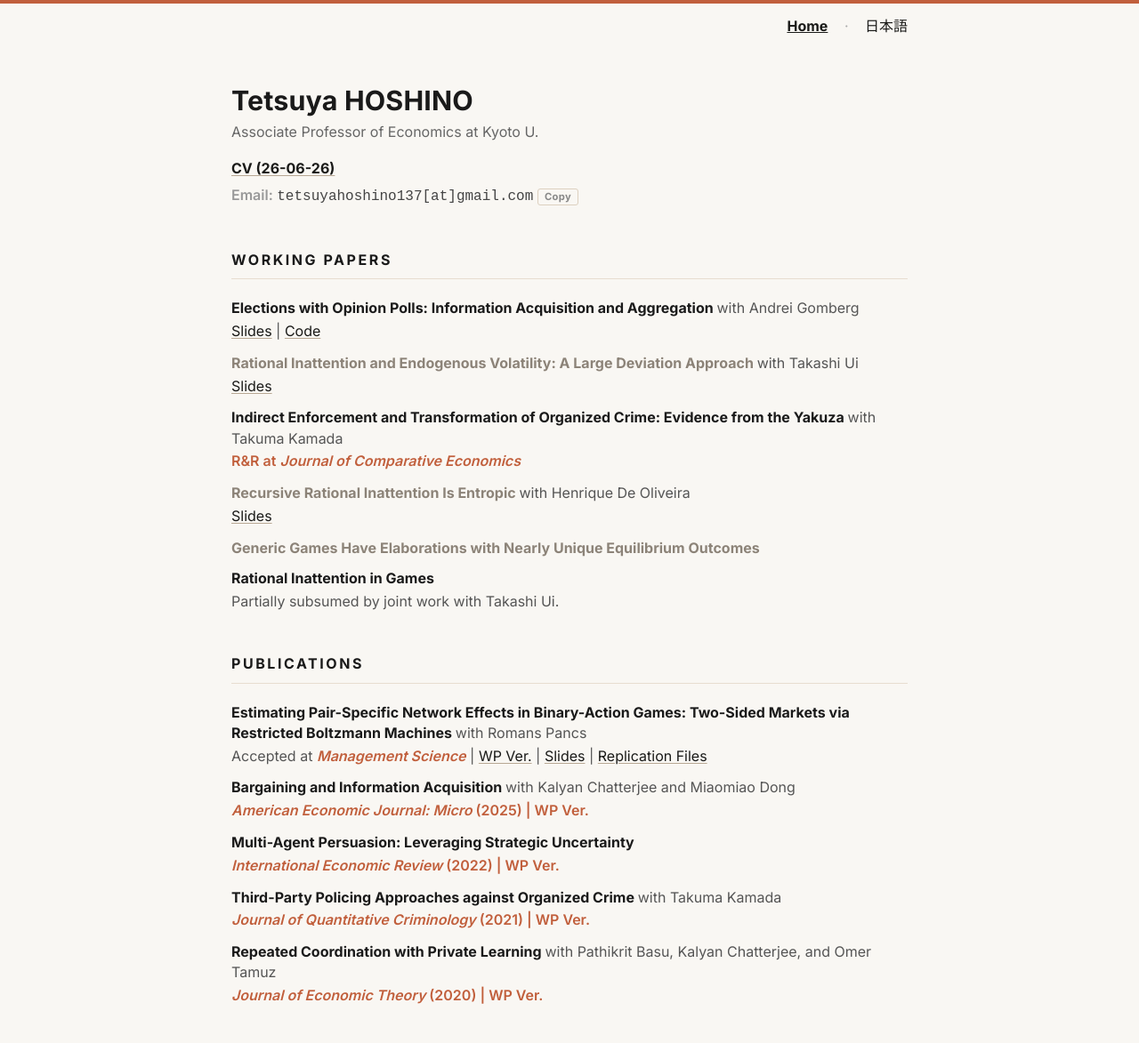
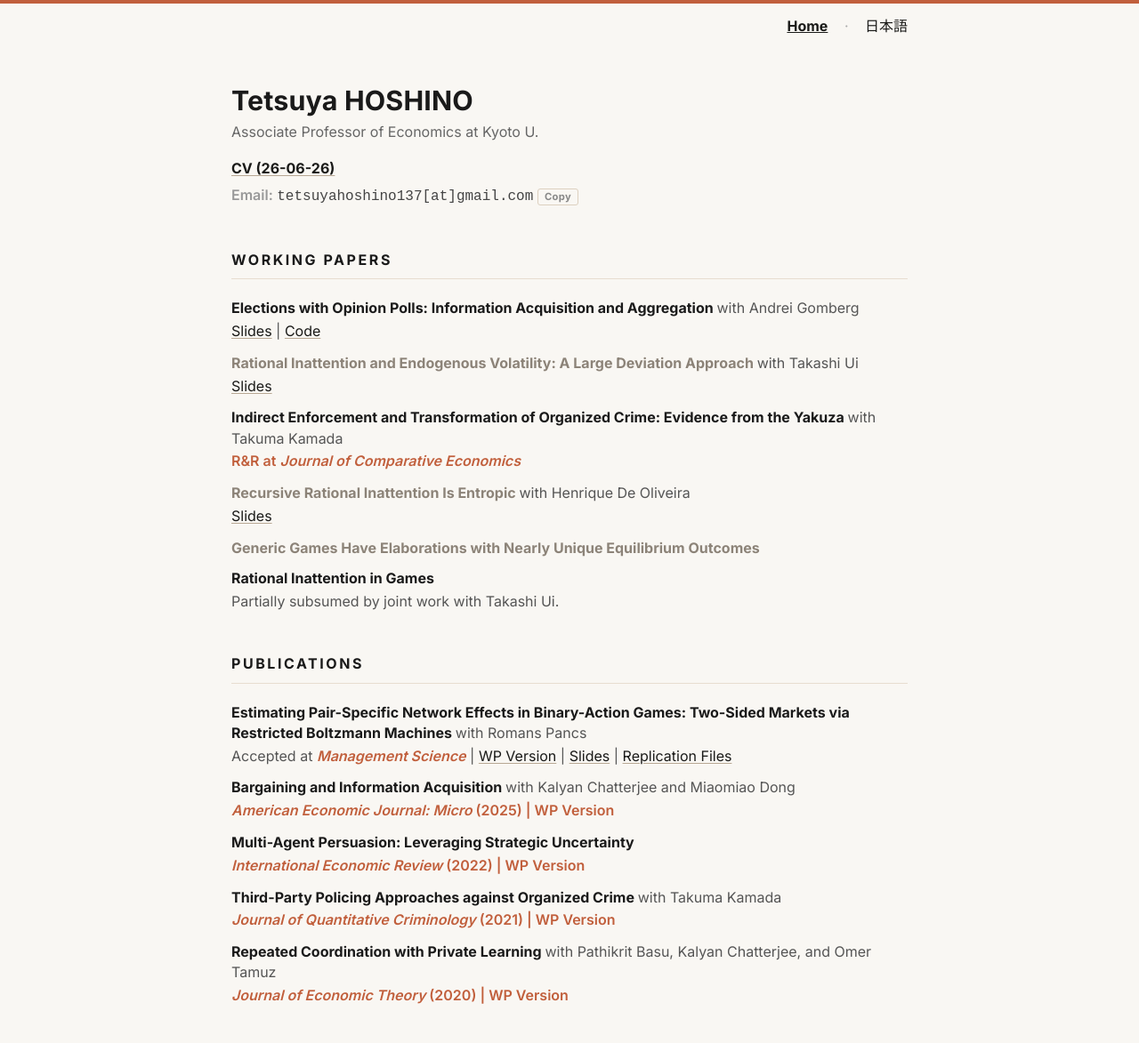
Before and after one commit to tetsuyahoshino137/tetsuyahoshino137.github.io, a Jekyll site: the page built from index.md, in a window 1280 px wide. Shown: the whole page at 89% size. Built offline with Jekyll 4.4.1, drawn with Linux system fonts in a browser that asks for light colours.

Commit message:
Update paper links and titles in index.md

```diff
--- a/index.md
+++ b/index.md
@@ -76,54 +76,54 @@
         </div>
         <div class="paper-sub">
           Accepted at <span class="badge"><em>Management Science</em></span> |
-          <a href="papers/HoshinoPancs260925.pdf">WP Ver.</a> |
+          <a href="papers/HoshinoPancs260925.pdf">WP Version</a> |
           <a href="slides/HoshinoPancs_EconometricSocietyAIML.pdf">Slides</a> |
           <a href="https://github.com/tetsuyahoshino137/tetsuyahoshino137.github.io/tree/main/replication/hoshino-pancs">Replication Files</a>
         </div>
       </li>
       <li>
         <div class="paper-title">
-          Bargaining and Information Acquisition
+          <a href="https://www.aeaweb.org/articles?id=10.1257/mic.20240034">Bargaining and Information Acquisition</a>
           <span class="authors">with Kalyan Chatterjee and Miaomiao Dong</span>
         </div>
         <div class="paper-pub">
           <span class="badge">
-            <a href="https://www.aeaweb.org/articles?id=10.1257/mic.20240034"><em>American Economic Journal: Micro</em></a> (2025) |
-            <a href="papers/ChatterjeeDongHoshinoAEJ240904.pdf">WP Ver.</a>
+            <em>American Economic Journal: Micro</em> (2025) |
+            <a href="papers/ChatterjeeDongHoshinoAEJ240904.pdf">WP Version</a>
           </span>
         </div>
       </li>
       <li>
         <div class="paper-title">
-          Multi-Agent Persuasion: Leveraging Strategic Uncertainty
+          <a href="https://onlinelibrary.wiley.com/doi/10.1111/iere.12546">Multi-Agent Persuasion: Leveraging Strategic Uncertainty</a>
         </div>
         <div class="paper-pub">
           <span class="badge">
-            <a href="https://onlinelibrary.wiley.com/doi/10.1111/iere.12546"><em>International Economic Review</em></a> (2022) |
-            <a href="papers/HoshinoIER210901.pdf">WP Ver.</a>
+            <em>International Economic Review</em> (2022) |
+            <a href="papers/HoshinoIER210901.pdf">WP Version</a>
           </span>
         </div>
       </li>
       <li>
         <div class="paper-title">
-          Third-Party Policing Approaches against Organized Crime
+          <a href="https://link.springer.com/article/10.1007/s10940-020-09466-6">Third-Party Policing Approaches against Organized Crime</a>
           <span class="authors">with Takuma Kamada</span>
         </div>
         <div class="paper-pub">
           <span class="badge">
-            <a href="https://link.springer.com/article/10.1007/s10940-020-09466-6"><em>Journal of Quantitative Criminology</em></a> (2021) |
-            <a href="papers/HoshinoKamadaJQC200601.pdf">WP Ver.</a>
+            <em>Journal of Quantitative Criminology</em> (2021) |
+            <a href="papers/HoshinoKamadaJQC200601.pdf">WP Version</a>
           </span>
         </div>
       </li>
       <li>
         <div class="paper-title">
-          Repeated Coordination with Private Learning
+          <a href="https://www.sciencedirect.com/science/article/abs/pii/S0022053120300995">Repeated Coordination with Private Learning</a>
           <span class="authors">with Pathikrit Basu, Kalyan Chatterjee, and Omer Tamuz</span></div>
         <div class="paper-pub">
           <span class="badge">
-            <a href="https://www.sciencedirect.com/science/article/abs/pii/S0022053120300995"><em>Journal of Economic Theory</em></a> (2020) |
-            <a href="papers/BasuChatterjeeHoshinoTamuzJET200731.pdf">WP Ver.</a>
+            <em>Journal of Economic Theory</em> (2020) |
+            <a href="papers/BasuChatterjeeHoshinoTamuzJET200731.pdf">WP Version</a>
           </span>
         </div>
       </li>
```
